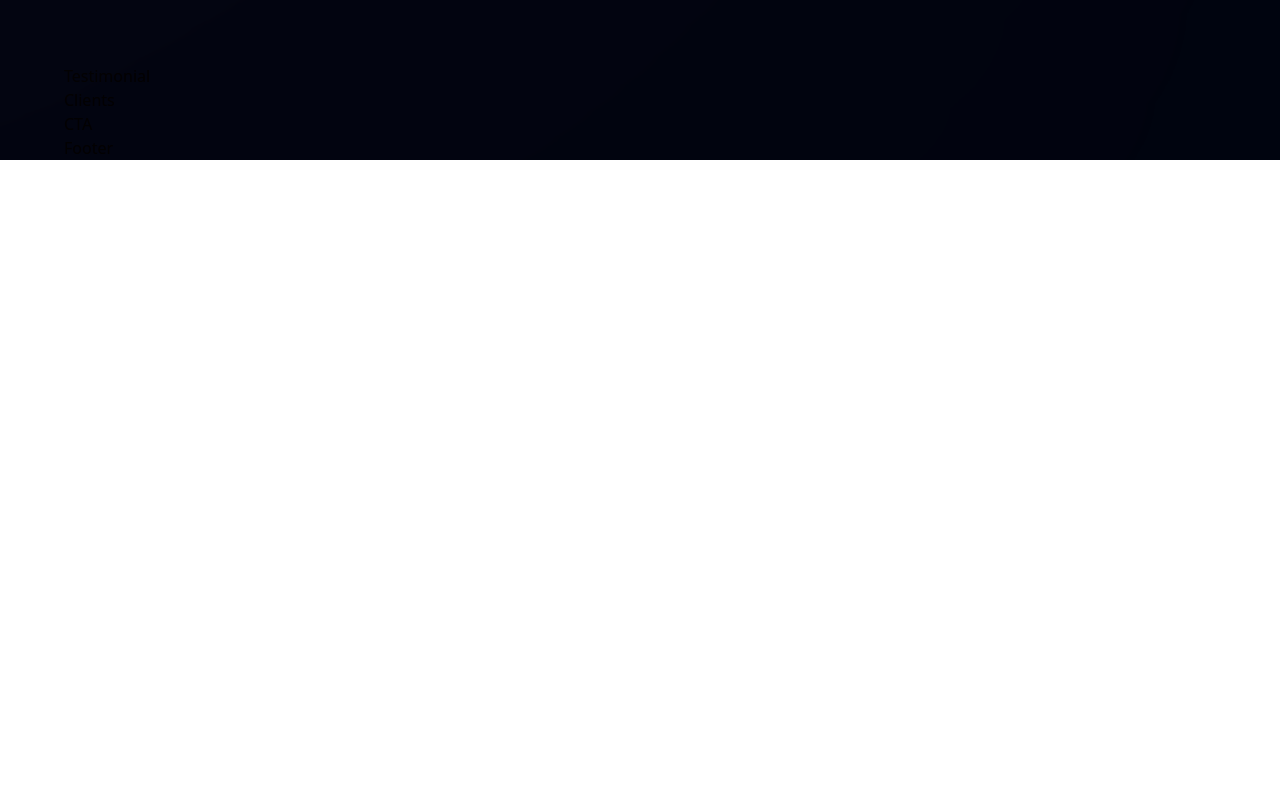
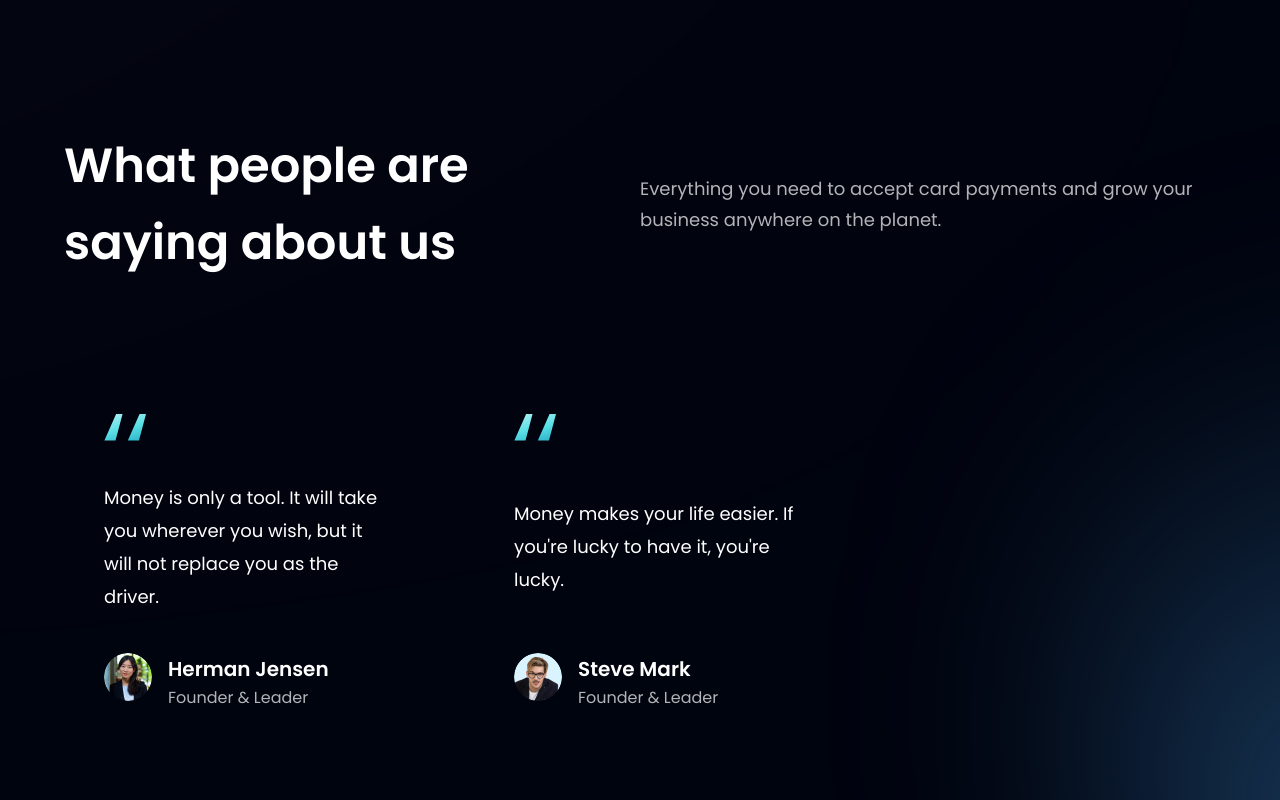
Before and after one commit to hafiz-hailu/Modern-Website-UI-UX---React-Tailwind, a React (Vite) app: page / in a window 1280 px wide. Shown: the part 2740-3540 px from the top of the page. Before the commit the page ends 2900 px from the top, so only its background shows below. Built offline with nearby package versions, Linux system fonts and the light colour scheme.

Commit message:
finishing the testimonial section

```diff
--- a/src/components/FeedbackCard.jsx
+++ b/src/components/FeedbackCard.jsx
@@ -1,7 +1,30 @@
 import React from 'react';
+import { quotes } from '../assets';
 
-const FeedbackCard = () => {
-  return <div>FeedbackCard</div>;
+const FeedbackCard = ({ content, name, title, img }) => {
+  return (
+    <div className="flex justify-between flex-col px-10 py-12 rounded-[20px] max-w-[370px] md:mr-10 sm:mr-5 mr-0 my-5 feedback-card ">
+      <img
+        src={quotes}
+        alt="double_quotes"
+        className="w-[42px] h-[27px] object-contain"
+      />
+      <p className="font-poppins font-normal text-[18px] leading-[33px] text-white my-10">
+        {content}
+      </p>
+      <div className="flex flex-row">
+        <img src={img} alt={name} className="w-[48px] h-[48px] rounded-full " />
+        <div className="flex flex-col ml-4">
+          <h4 className="font-poppins font-semibold text-[20px] leading-[33px] text-white">
+            {name}
+          </h4>
+          <p className="font-poppins font-normal text-[16px] leading-[24px] text-dimWhite ">
+            {title}
+          </p>
+        </div>
+      </div>
+    </div>
+  );
 };
 
 export default FeedbackCard;
--- a/src/components/Testimonial.jsx
+++ b/src/components/Testimonial.jsx
@@ -1,7 +1,34 @@
 import React from 'react';
+import { feedback } from '../constants';
+import styles from '../style';
+import FeedbackCard from './FeedbackCard';
 
 const Testimonial = () => {
-  return <div>Testimonial</div>;
+  return (
+    <section
+      id="clients"
+      className={`${styles.paddingY} ${styles.flexCenter} flex-col relative`}
+    >
+      <div className="absolute w-[60%] h-[60%] -right-[50%] rounded-full blue__gradient " />
+
+      <div className=" w-full flex justify-between items-center md:flex-row flex-col sm:mb-16 mb-6 relative z-[1]">
+        <h1 className={styles.heading2}>
+          What people are <br className="sm:block hidden" /> saying about us
+        </h1>
+        <div className="w-full md:mt-0 mt-6">
+          <p className={`${styles.paragraph} text-left max-w-[450px]:`}>
+            Everything you need to accept card payments and grow your business
+            anywhere on the planet.
+          </p>
+        </div>
+      </div>
+      <div className="flex flex-wrap sm:justify-start justify-center w-full feedback-container relative z-[1]">
+        {feedback.map((card) => (
+          <FeedbackCard key={card.id} {...card} />
+        ))}
+      </div>
+    </section>
+  );
 };
 
 export default Testimonial;
```
